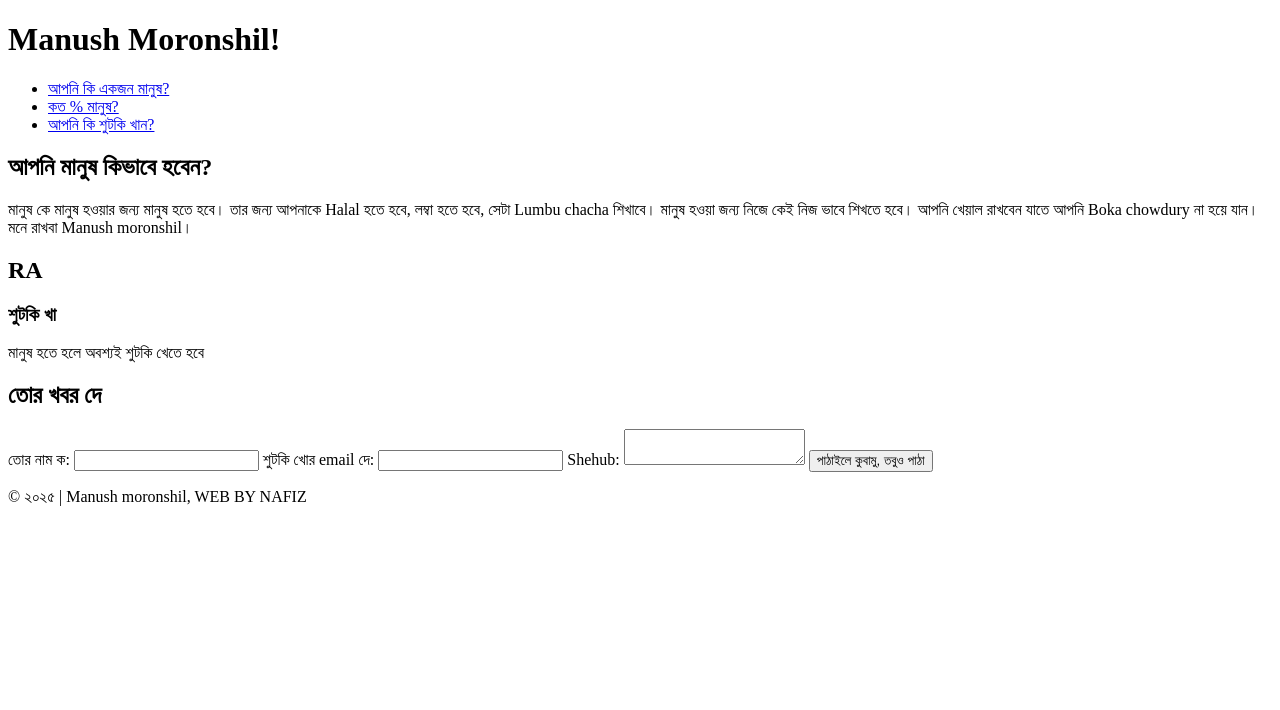
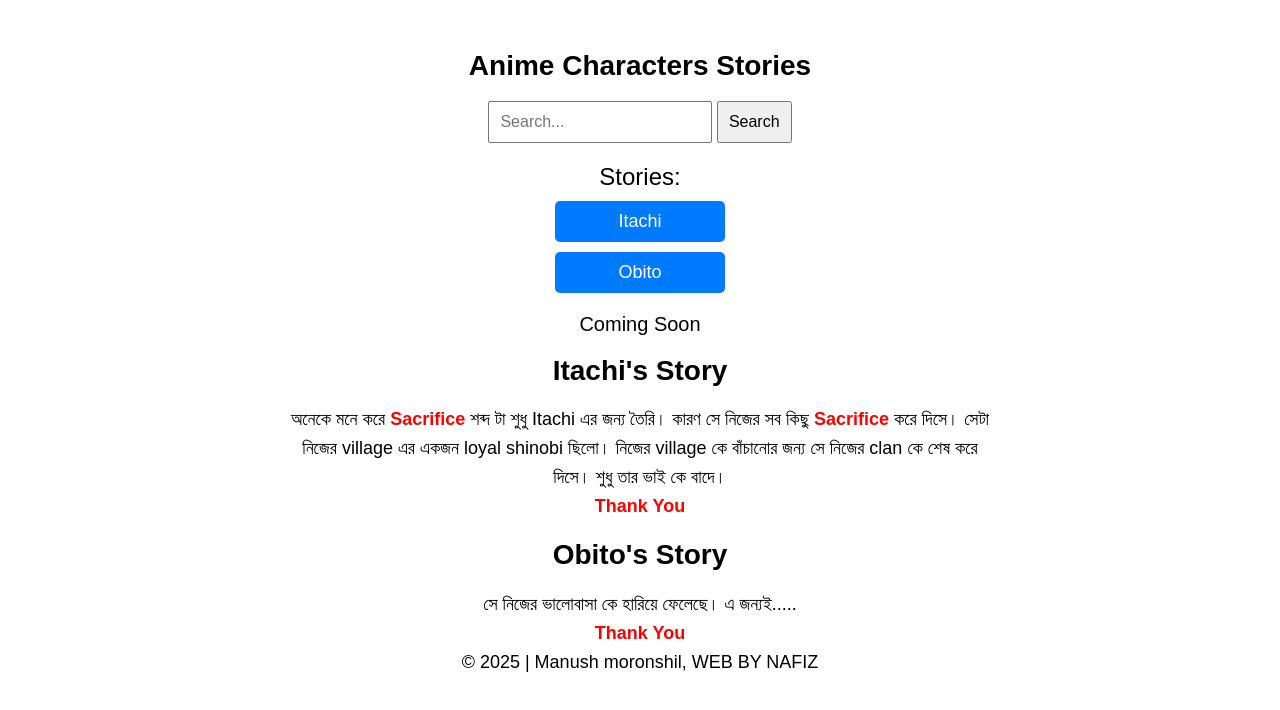
Before and after one commit to nafiz188/kimanush, a plain HTML site: page index.html in a window 1280 px wide. Drawn offline with Linux system fonts and the light colour scheme.

Commit message:
Add files via upload

```diff
--- a/index.html
+++ b/index.html
@@ -1,55 +1,163 @@
 <!DOCTYPE html>
-<html lang="bn">
+<html lang="en">
 <head>
     <meta charset="UTF-8">
     <meta name="viewport" content="width=device-width, initial-scale=1.0">
-    <title>My Portfolio</title>
-    <link rel="stylesheet" href="style.css">
+    <title>Anime Characters Stories</title>
+    <style>
+        body {
+            text-align: center;
+            font-family: Arial, sans-serif;
+            margin: 50px;
+        }
+        h1 {
+            font-size: 36px;
+        }
+        input {
+            padding: 10px;
+            width: 200px;
+            font-size: 16px;
+        }
+        button {
+            padding: 10px;
+            font-size: 16px;
+            cursor: pointer;
+        }
+        .result {
+            font-size: 20px;
+            font-weight: bold;
+            margin-top: 10px;
+        }
+        .stories {
+            font-size: 24px;
+            margin-top: 20px;
+        }
+        .story-btn {
+            display: block;
+            margin: 10px auto;
+            padding: 10px;
+            font-size: 18px;
+            width: 150px;
+            text-decoration: none;
+            background-color: #007BFF;
+            color: white;
+            border-radius: 5px;
+        }
+        .coming-soon {
+            font-size: 20px;
+            margin-top: 20px;
+        }
+    </style>
 </head>
 <body>
-    <header>
-        <h1>Manush Moronshil!</h1>
-        <nav>
-            <ul>
-                <li><a href="#about">আপনি কি একজন মানুষ?</a></li>
-                <li><a href="#projects">কত % মানুষ?</a></li>
-                <li><a href="#contact">আপনি কি শুটকি খান?</a></li>
-            </ul>
-        </nav>
-    </header>
 
-    <section id="about">
-        <h2>আপনি মানুষ কিভাবে হবেন?</h2>
-        <p>মানুষ কে মানুষ হওয়ার জন্য মানুষ হতে হবে। তার জন্য আপনাকে Halal হতে হবে, লম্বা হতে হবে, সেটা Lumbu chacha শিখাবে। মানুষ হওয়া জন্য নিজে কেই নিজ ভাবে শিখতে হবে। আপনি
-খেয়াল রাখবেন যাতে আপনি Boka chowdury না হয়ে যান। মনে রাখবা Manush moronshil।</p>
-    </section>
+    <h1>Anime Characters Stories</h1>
 
-    <section id="projects">
-        <h2>RA</h2>
-        <div class="project">
-            <h3>শুটকি খা </h3>
-            <p>মানুষ হতে হলে অবশ্যই শুটকি খেতে হবে</p>
-        </div>
-    </section>
+    <input type="text" id="searchBox" placeholder="Search...">
+    <button onclick="searchCharacter()">Search</button>
 
-    <section id="contact">
-        <h2>তোর খবর দে</h2>
-        <form id="contact-form">
-            <label for="name">তোর নাম ক:</label>
-            <input type="text" id="name" required>
+    <div id="searchResult" class="result"></div>
 
-            <label for="email">শুটকি খোর email দে:</label>
-            <input type="email" id="email" required>
+    <div class="stories">Stories:</div>
 
-            <label for="message">Shehub:</label>
-            <textarea id="message" required></textarea>
+    <a href="itachi.html" class="story-btn">Itachi</a>
+    <a href="obito.html" class="story-btn">Obito</a>
 
-            <button type="submit">পাঠাইলে কুবামু, তবুও পাঠা</button>
-        </form>
-    </section>
+    <div class="coming-soon">Coming Soon</div>
 
+    <script>
+        function searchCharacter() {
+            let query = document.getElementById("searchBox").value.toLowerCase();
+            let resultBox = document.getElementById("searchResult");
+
+            if (query === "itachi" || query === "obito") {
+                resultBox.innerHTML = query.charAt(0).toUpperCase() + query.slice(1);
+            } else {
+                resultBox.innerHTML = "Not Available";
+            }
+        }
+    </script>
+
+</body>
+</html>
+<!DOCTYPE html>
+<html lang="en">
+<head>
+    <meta charset="UTF-8">
+    <meta name="viewport" content="width=device-width, initial-scale=1.0">
+    <title>Itachi's Story</title>
+    <style>
+        body {
+            text-align: center;
+            font-family: Arial, sans-serif;
+            margin: 50px;
+        }
+        h1 {
+            font-size: 28px;
+        }
+        p {
+            font-size: 18px;
+            width: 60%;
+            margin: auto;
+            line-height: 1.6;
+        }
+        .highlight {
+            font-weight: bold;
+            color: red;
+        }
+    </style>
+</head>
+<body>
+
+    <h1>Itachi's Story</h1>
+
+    <p>অনেকে মনে করে <span class="highlight">Sacrifice</span> শব্দ টা শুধু Itachi এর জন্য তৈরি। কারণ সে নিজের সব কিছু <span class="highlight">Sacrifice</span> করে দিসে।
+    সেটা নিজের village এর একজন loyal shinobi ছিলো। নিজের village কে বাঁচানোর জন্য সে নিজের clan কে শেষ করে দিসে।
+    শুধু তার ভাই কে বাদে।</p>
+
+    <p class="highlight">Thank You</p>
+
+</body>
+</html>
+<!DOCTYPE html>
+<html lang="en">
+<head>
+    <meta charset="UTF-8">
+    <meta name="viewport" content="width=device-width, initial-scale=1.0">
+    <title>Obito's Story</title>
+    <style>
+        body {
+            text-align: center;
+            font-family: Arial, sans-serif;
+            margin: 50px;
+        }
+        h1 {
+            font-size: 28px;
+        }
+        p {
+            font-size: 18px;
+            width: 60%;
+            margin: auto;
+            line-height: 1.6;
+        }
+        .highlight {
+            font-weight: bold;
+            color: red;
+        }
+    </style>
+</head>
+<body>
+
+    <h1>Obito's Story</h1>
+
+    <p>সে নিজের ভালোবাসা কে হারিয়ে ফেলেছে। এ জন্যই.....</p>
+
+    <p class="highlight">Thank You</p>
+
+</body>
+</html>
     <footer>
-        <p>&copy; ২০২৫ | Manush moronshil, WEB BY NAFIZ</p>
+        <p>&copy; 2025 | Manush moronshil, WEB BY NAFIZ</p>
     </footer>
 
     <script src="script.js"></script>
--- /dev/null
+++ b/style.css
@@ -0,0 +1,56 @@
+<!DOCTYPE html>
+<html lang="bn">
+<head>
+    <meta charset="UTF-8">
+    <meta name="viewport" content="width=device-width, initial-scale=1.0">
+    <title>My Portfolio</title>
+    <link rel="stylesheet" href="style.css">
+</head>
+<body>
+    <header>
+        <h1>আমার ওয়েবসাইট</h1>
+        <nav>
+            <ul>
+                <li><a href="#about">আমার সম্পর্কে</a></li>
+                <li><a href="#projects">প্রোজেক্ট</a></li>
+                <li><a href="#contact">যোগাযোগ</a></li>
+            </ul>
+        </nav>
+    </header>
+
+    <section id="about">
+        <h2>আমার সম্পর্কে</h2>
+        <p>আমি একজন ওয়েব ডেভেলপার এবং প্রযুক্তি অনুরাগী। আমি নতুন নতুন জিনিস শিখতে ভালোবাসি।</p>
+    </section>
+
+    <section id="projects">
+        <h2>আমার প্রোজেক্ট</h2>
+        <div class="project">
+            <h3>প্রোজেক্ট ১</h3>
+            <p>এটি আমার প্রথম প্রোজেক্ট যেখানে আমি HTML, CSS এবং JavaScript ব্যবহার করেছি।</p>
+        </div>
+    </section>
+
+    <section id="contact">
+        <h2>যোগাযোগ</h2>
+        <form id="contact-form">
+            <label for="name">নাম:</label>
+            <input type="text" id="name" required>
+
+            <label for="email">ইমেইল:</label>
+            <input type="email" id="email" required>
+
+            <label for="message">বার্তা:</label>
+            <textarea id="message" required></textarea>
+
+            <button type="submit">পাঠান</button>
+        </form>
+    </section>
+
+    <footer>
+        <p>&copy; ২০২৫ | আমার ওয়েবসাইট</p>
+    </footer>
+
+    <script src="script.js"></script>
+</body>
+</html>
```
